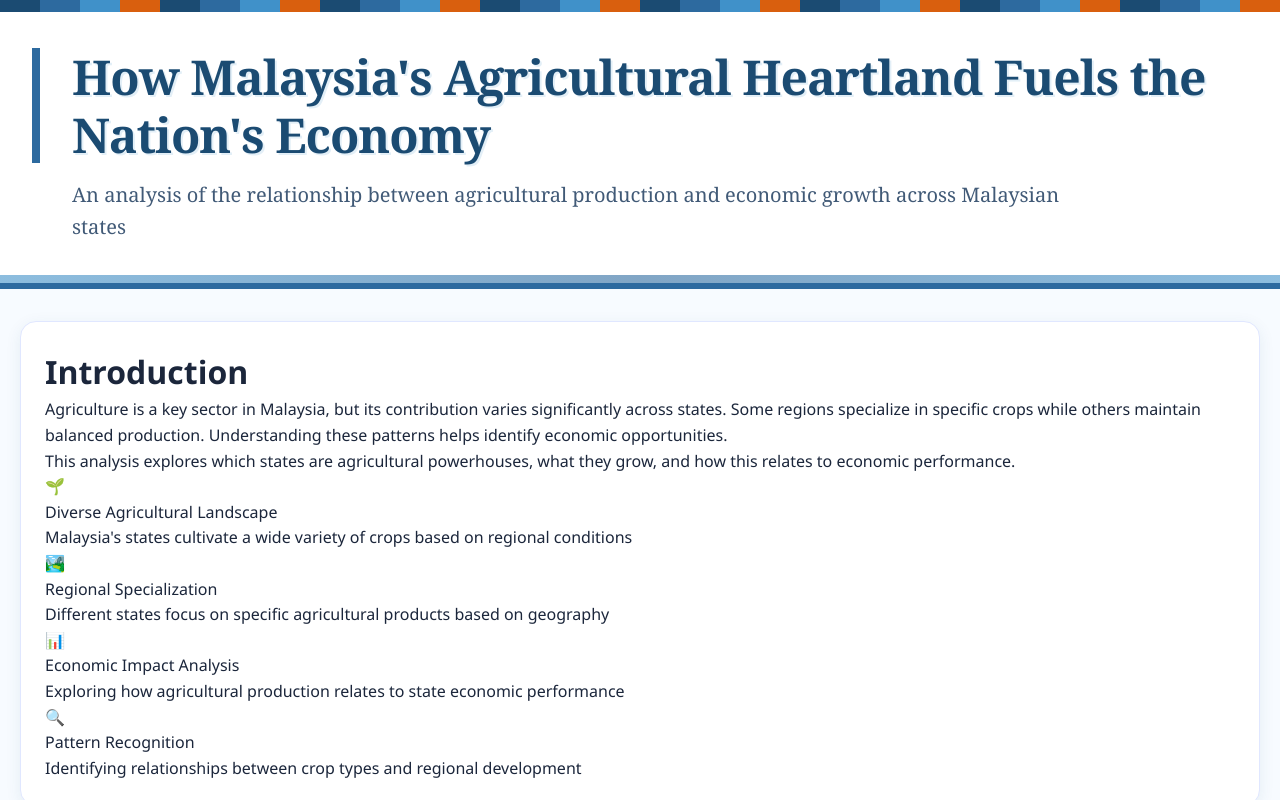
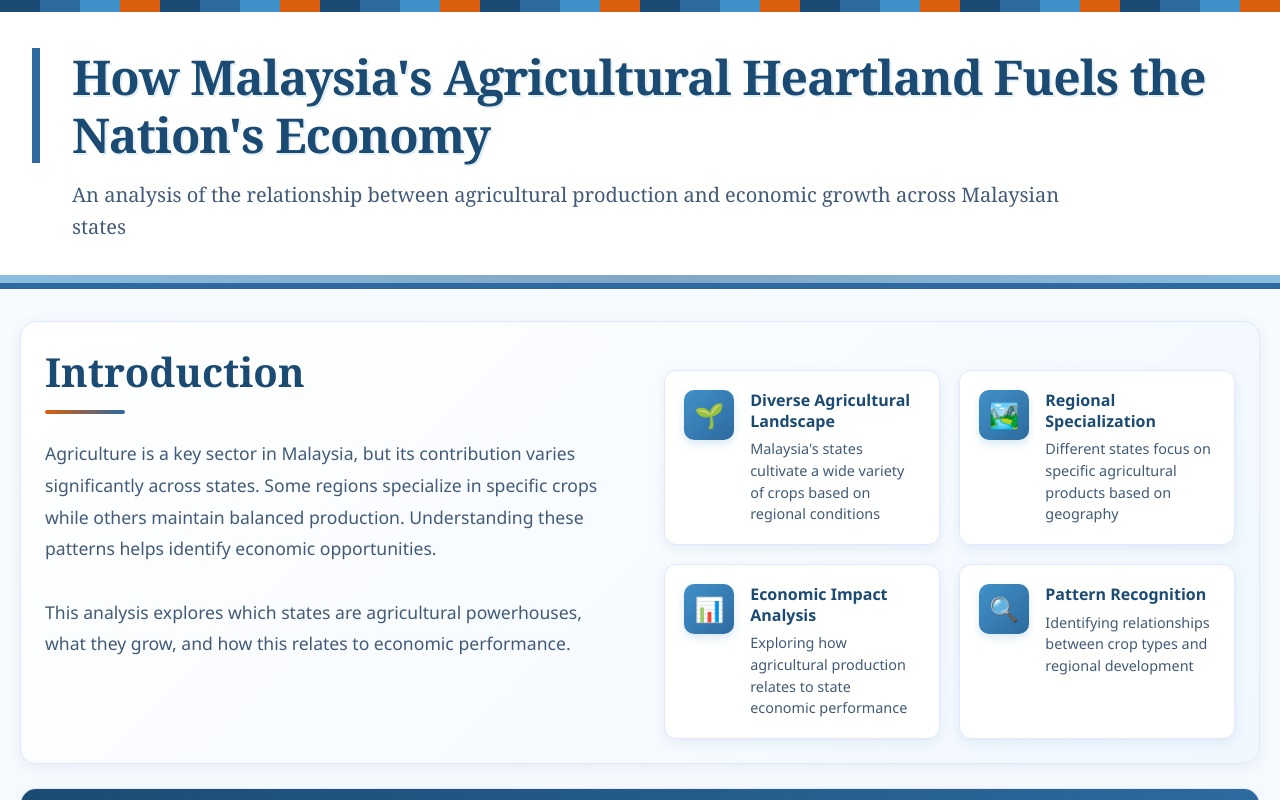
Before and after one commit to winniewing025/FIT3179_DV2, a plain HTML site: page index.html in a window 1280 px wide. Shown: the top 800 px of the page. Drawn offline with Linux system fonts and the light colour scheme; a script that the page names is missing.

Commit message:
Update style.css

```diff
--- a/style.css
+++ b/style.css
@@ -3,9 +3,6 @@
   --medium-blue: #2d6a9f;
   --light-blue: #4091c9;
   --accent-orange: #d95f0e;
-  --accent-purple: #756bb1;
-
-  /* Background and text colors */
   --page-background: #f7fbff;
   --dark-text: #1b263b;
   --medium-text: #415a77;
@@ -52,6 +49,7 @@ body {
     var(--accent-orange) 160px
   );
 }
+
 .banner-decoration-bottom {
   position: absolute;
   bottom: 0;
@@ -100,7 +98,7 @@ body {
 }
 
 .main-content-wrapper {
-  max-width: 1700px;
+  max-width: 1600px;
   margin: 0 auto;
   padding: 0 20px;
 }
@@ -112,11 +110,12 @@ body {
   margin-bottom: 1.5rem;
   overflow: hidden;
   border: 1px solid var(--border-line);
-  transition: box-shadow 0.3s ease;
+  transition: transform 0.3s ease, box-shadow 0.3s ease;
 }
 
 .content-box:hover {
-  box-shadow: 0 8px 24px rgba(27, 75, 114, 0.12);
+  transform: translateY(-5px);
+  box-shadow: 0 8px 20px rgba(0, 0, 0, 0.12);
 }
 
 .box-title-bar {
@@ -138,16 +137,10 @@ body {
 }
 
 .story-text {
-  font-size: 1rem;
-  line-height: 1.6;
+  font-size: 1.2rem;
   color: var(--medium-text);
   margin-bottom: 1rem;
   font-weight: 400;
-}
-
-.story-text strong {
-  color: var(--dark-text);
-  font-weight: 600;
 }
 
 .chart-holder {
@@ -161,37 +154,107 @@ body {
   width: 100%;
 }
 
-.important-note-box {
-  background: linear-gradient(135deg, rgba(64, 145, 201, 0.08), rgba(117, 107, 177, 0.08));
-  border-left: 5px solid var(--medium-blue);
-  padding: 1rem 1.5rem;
-  margin: 1rem 0;
-  border-radius: 8px;
-  border-top: 1px solid rgba(64, 145, 201, 0.1);
-  border-right: 1px solid rgba(64, 145, 201, 0.1);
-  border-bottom: 1px solid rgba(64, 145, 201, 0.1);
+.introduction-box {
+  background: linear-gradient(135deg, #ffffff 0%, #f0f7ff 100%);
+  position: relative;
+  overflow: hidden;
 }
 
-.important-note-box p {
-  margin: 0;
-  color: var(--dark-text);
-  font-size: 1rem;
-  line-height: 1.5;
+.intro-grid {
+  display: grid;
+  grid-template-columns: 1fr 1fr;
+  gap: 3rem;
+  align-items: flex-start;
 }
 
-.important-note-box strong {
-  color: var(--medium-blue);
-  font-weight: 600;
+.intro-text-section h1 {
+  font-family: 'Georgia', serif;
+  font-size: 2.5rem;
+  font-weight: 800;
+  color: var(--dark-blue);
+  margin-bottom: 1.5rem;
+  line-height: 1.3;
+  position: relative;
+  padding-bottom: 1rem;
 }
 
-.important-note-box ul {
-  margin: 0.5rem 0 0 0;
-  padding-left: 1.5rem;
+.intro-text-section h1::after {
+  content: '';
+  position: absolute;
+  bottom: 0;
+  left: 0;
+  width: 80px;
+  height: 4px;
+  background: linear-gradient(90deg, var(--accent-orange), var(--medium-blue));
+  border-radius: 2px;
 }
 
-.important-note-box li {
-  margin-bottom: 0.3rem;
+.intro-description {
+  font-size: 1.1rem;
+  line-height: 1.8;
+  color: var(--medium-text);
+  margin-bottom: 2rem;
+  font-weight: 400;
+}
+
+.findings-grid {
+  display: grid;
+  grid-template-columns: repeat(2, 1fr);
+  gap: 1.2rem;
+  margin-top: 1.5rem;
+}
+
+.finding-card {
+  display: flex;
+  align-items: flex-start;
+  background: white;
+  padding: 1.2rem;
+  border-radius: 12px;
+  box-shadow: 0 4px 12px rgba(27, 75, 114, 0.08);
+  border: 1px solid var(--border-line);
+  transition: all 0.3s ease;
+  gap: 1rem;
+}
+
+.finding-card:hover {
+  transform: translateY(-5px);
+  box-shadow: 0 8px 20px rgba(27, 75, 114, 0.15);
+  border-color: var(--light-blue);
+}
+
+.finding-icon-container {
+  background: linear-gradient(135deg, var(--light-blue), var(--medium-blue));
+  border-radius: 10px;
+  width: 50px;
+  height: 50px;
+  display: flex;
+  align-items: center;
+  justify-content: center;
+  flex-shrink: 0;
+  box-shadow: 0 4px 8px rgba(64, 145, 201, 0.2);
+}
+
+.finding-icon {
+  font-size: 1.5rem;
+}
+
+.finding-content {
+  flex: 1;
+}
+
+.finding-title {
+  font-weight: 700;
+  color: var(--dark-blue);
+  font-size: 1rem;
+  margin-bottom: 0.4rem;
+  line-height: 1.3;
+}
+
+.finding-text {
+  font-size: 0.9rem;
+  color: var(--medium-text);
   line-height: 1.5;
+  margin: 0;
 }
 
 .chart-annotations {
@@ -219,35 +282,11 @@ body {
   color: var(--medium-text);
 }
 
-.two-line-title {
-  display: flex;
-  flex-direction: column;
-  margin-bottom: 0.5rem;
-}
-
-.first-line {
-  font-weight: 600;
-  color: var(--dark-blue);
-  font-size: 1.1rem;
-}
-
-.second-line {
-  font-weight: 600;
-  color: var(--dark-blue);
-  font-size: 1.1rem;
-  margin-top: -2px;
-}
-
 .two-charts-row {
   display: grid;
   grid-template-columns: 1fr 1fr;
   gap: 1.5rem;
   margin-bottom: 1.5rem;
-}
-
-.half-width-chart {
-  display: flex;
-  flex-direction: column;
 }
 
 .page-footer {
@@ -265,18 +304,6 @@ body {
   color: var(--dark-text);
 }
 
-.page-footer ul {
-  margin: 1rem 0;
-  padding: 0;
-  list-style: none;
-}
-
-.page-footer li {
-  margin: 0.3rem 0;
-  font-size: 0.9rem;
-  color: var(--medium-text);
-}
-
 .page-footer a {
   color: var(--medium-blue);
   text-decoration: none;
@@ -288,3 +315,18 @@ body {
   color: var(--dark-blue);
   text-decoration: underline;
 }
+
+@media (max-width: 968px) {
+  .intro-grid {
+    grid-template-columns: 1fr;
+    gap: 2rem;
+  }
+
+  .findings-grid {
+    grid-template-columns: 1fr;
+  }
+
+  .two-charts-row {
+    grid-template-columns: 1fr;
+  }
+}
```
